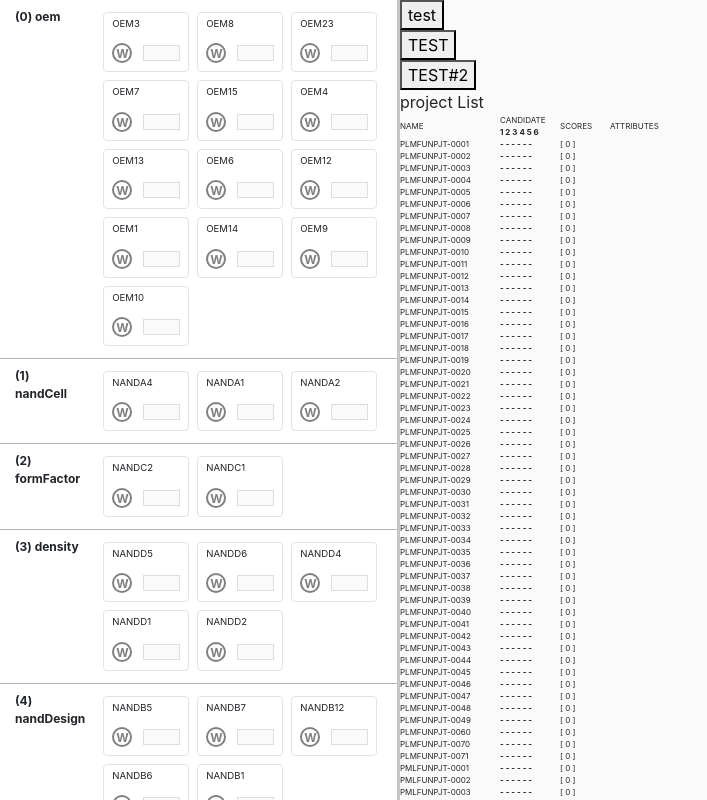
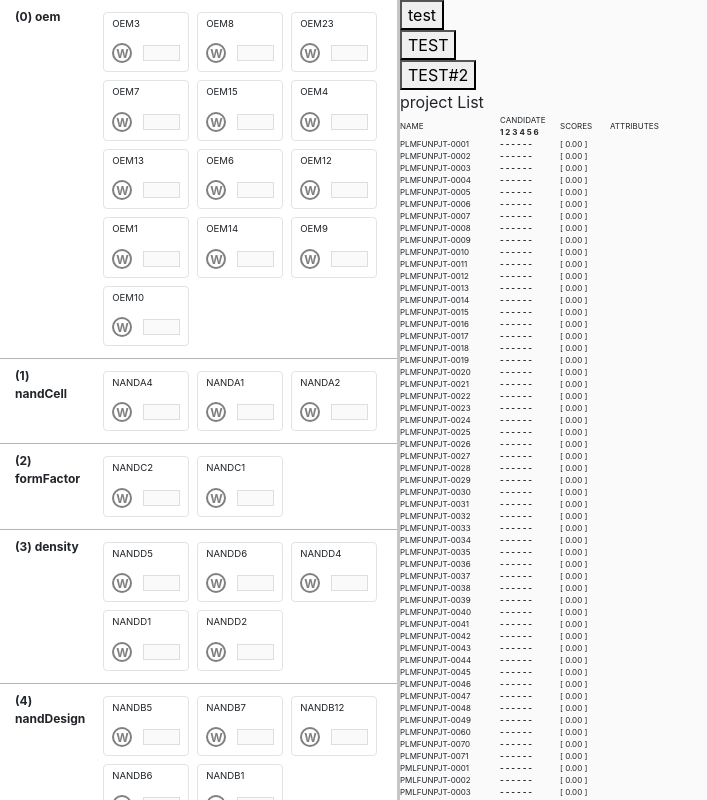
Before and after one commit to ytaek/defect-propagation-viz, a React (Create React App) app: page / in a window 1280 px wide. Shown: the whole page, without its empty margins (0-707 px from the left). Built offline with nearby package versions, Linux system fonts and the light colour scheme; some icons are missing.

Commit message:
bug fix candidate O,X function

```diff
--- a/src/components/ProjectItem.tsx
+++ b/src/components/ProjectItem.tsx
@@ -16,8 +16,8 @@ export class ProjectItem extends React.Component<Props> {
     const { project, criteria } = this.props;
 
     const candidates = this.props.criteria.map( (c) => {
-      const cvList = this.props.candidateCriterionValueList.filter( cv => cv.criterion === c).map( d => d.name);
-      const ncvList = this.props.nonCandidateCriterionValueList.filter( cv => cv.criterion === c).map( d => d.name);
+      const cvList = this.props.candidateCriterionValueList.filter( cv => cv.criterion!.name === c.name).map( d => d.name);
+      const ncvList = this.props.nonCandidateCriterionValueList.filter( cv => cv.criterion!.name === c.name).map( d => d.name);
 
       if (cvList.includes(project.attributes[c.name])) {return "O";}
       else if (ncvList.includes(project.attributes[c.name])) {return "X";}
@@ -47,7 +47,7 @@ export class ProjectItem extends React.Component<Props> {
           {candidates.map( (c, i) => (<b key={i}>{c} </b>))}
         </div>
         <div className="score">
-          [ {project.score} ]
+          [ {project.score.toFixed(2)} ]
         </div>
         {
           // criteria.filter(c => c.weight !== 0).map( (c, i) => (
--- a/src/components/ProjectList.tsx
+++ b/src/components/ProjectList.tsx
@@ -22,10 +22,11 @@ class ProjectList extends React.Component<Props> {
     const nonCandidateCriterionValueList = this.getCriterionValueListByStatus(CriterionValueStatus.NONCAND);
     const weightCriterionValueList = this.getCriterionValueListByStatus(CriterionValueStatus.WEIGHT);
 
-    console.log("ProjectList", this.props);
+console.log("ProjectList", this.props);
+console.log("CAND = ", candidateCriterionValueList)
     const { projects } = this.props;
 
-    projects.sort( (a, b) => (b.score - a.score) );
+    // projects.sort( (a, b) => (b.score - a.score) );
 
     return (
       <div>
```
Also changed, not shown: 1 other file (tests, documents, lock files or other folders).
